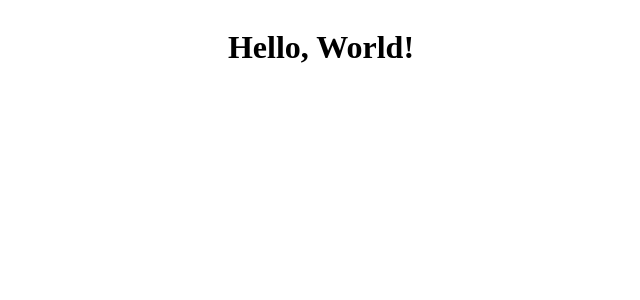
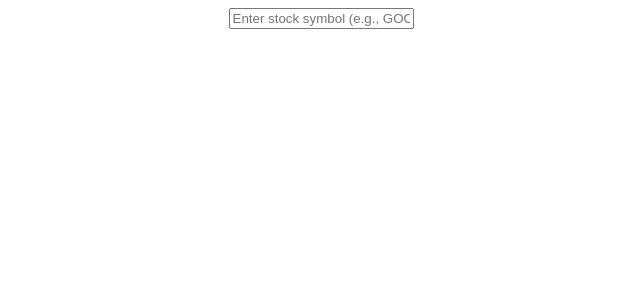
Before and after one commit to ezz2802/AbsorbInterview, a React (Vite) app in the folder absorb-interview/: page / in a window 1280 px wide. Shown: the top 300 px of the page, without its empty margins (319-959 px from the left). Built offline with nearby package versions, Linux system fonts and the light colour scheme.

Commit message:
debounce search for stocks

```diff
--- a/absorb-interview/package.json
+++ b/absorb-interview/package.json
@@ -12,6 +12,7 @@
     "test:watch": "jest --watch"
   },
   "dependencies": {
+    "axios": "^1.8.3",
     "react": "^19.0.0",
     "react-dom": "^19.0.0",
     "react-router-dom": "^7.3.0"
--- /dev/null
+++ b/absorb-interview/src/api/stocks.ts
@@ -0,0 +1,32 @@
+import axios from 'axios';
+
+export interface StockData {
+    count: number;
+    result: Stocks[];
+}
+
+export interface Stocks {
+    description: string;
+    displaySymbol: string;
+    symbol: string;
+    type: string;
+}
+
+const fetchStockData = async (symbol: string): Promise<StockData> => {
+    const apiUrl = `https://us-central1-eng-interview.cloudfunctions.net/stock-api-proxy?q=${symbol}`;
+
+    try {
+        const response = await axios.get(apiUrl, {
+            headers: {
+                'Content-Type': 'application/json',
+            }
+        });
+
+        return response.data;
+    } catch (error) {
+        console.error('Error:', error);
+        throw error;
+    }
+};
+
+export default fetchStockData;
--- a/absorb-interview/src/pages/Home.module.css
+++ b/absorb-interview/src/pages/Home.module.css
@@ -1,5 +1,17 @@
 .container {
     display: flex;
+    flex-direction: column;
     justify-content: center;
     align-items: center;
 }
+
+.stockList {
+    list-style-type: none;
+    padding: 0;
+    margin-top: 20px;
+}
+
+.stockItem {
+    margin: 10px 0;
+    font-size: 18px;
+}
--- a/absorb-interview/src/pages/Home.tsx
+++ b/absorb-interview/src/pages/Home.tsx
@@ -1,10 +1,68 @@
-import React from "react";
+import React, { useEffect, useState } from "react";
 import styles from "./home.module.css";
+import fetchStockData, { StockData } from "../api/stocks";
 
 function Home() {
+    const [stocks, setStocks] = useState<StockData>({
+        count: 0,
+        result: []
+    });
+    const [searchQuery, setSearchQuery] = useState<string>("");
+    const [error, setError] = useState<string>("");
+    const [debouncedQuery, setDebouncedQuery] = useState<string>("");
+
+    useEffect(() => {
+        const handler = setTimeout(() => {
+            setDebouncedQuery(searchQuery);
+        }, 1);
+
+        return () => {
+            clearTimeout(handler);
+        };
+    }, [searchQuery]);
+
+    useEffect(() => {
+        if (debouncedQuery.trim() === "") return;
+
+        const fetchData = async () => {
+            try {
+                const result = await fetchStockData(debouncedQuery);
+                setStocks(result);
+                setError("")
+            } catch (error) {
+                setError(error.message)
+                console.error("Error fetching stock data:", error);
+            }
+        };
+
+        fetchData();
+    }, [debouncedQuery]);
+
+    // const handleSearch = async (search: string) => {
+    //     if (search.trim() === "") return;
+    //     try {
+    //         const result = await fetchStockData(search);
+    //         setStocks(result);
+    //     } catch (error) {
+    //         console.error("Error fetching stock data:", error);
+    //     }
+    // };
+
     return (
         <div className={styles.container}>
-            <h1>Hello, World!</h1>
+            <input
+                type="text"
+                placeholder="Enter stock symbol (e.g., GOOG)"
+                value={searchQuery}
+                onChange={(e) => setSearchQuery(e.target.value)}
+                className={styles.searchInput}
+            />
+            {error}
+            {stocks.result.map((stock, index) => (
+                <li key={index} className={styles.stockItem}>
+                    <strong>{stock.displaySymbol}</strong>: {stock.description}
+                </li>
+            ))}
         </div>
     );
 }
```
Also changed, not shown: 1 other file (tests, documents, lock files or other folders).
